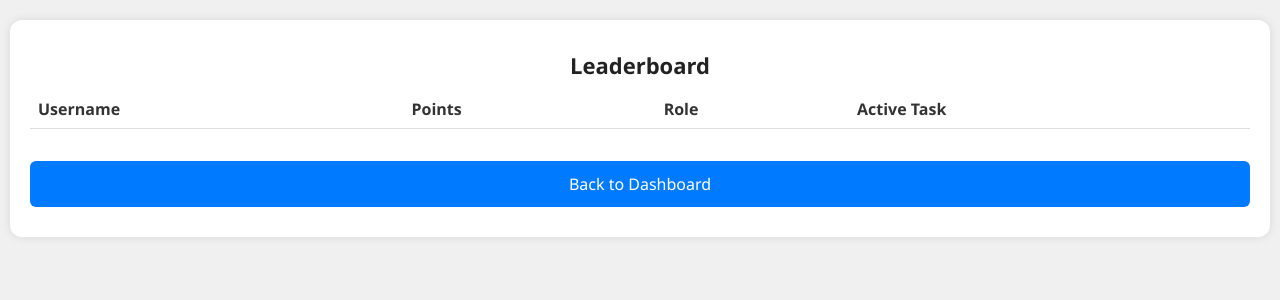
After one commit to Breakerchap/Chasedown, a Flask app: page /leaderboard in a window 1280 px wide. The commit adds this page. Shown: the top 300 px of the page. Run offline with Flask 3, Linux system fonts and the light colour scheme; data comes from the database, SQL or seed files in the repository; lists and menus that the app fills with data are empty.

Commit message:
Added leaderboard

```diff
--- a/app.py
+++ b/app.py
@@ -207,7 +207,6 @@ def choose_task(task_id):
 
 @app.route('/task')
 def task_page():
-
     user = User.query.get(session['user_id'])
     task_instance = TaskInstance.query.filter_by(user_id=user.id, completed=False).first()
     if user.role == 'hunter':
@@ -286,6 +285,25 @@ def map_page():
             })
 
     return render_template('map.html', others=coordinates)
+
+@app.route('/leaderboard')
+def leaderboard():
+    users = User.query.filter(User.username != 'admin').order_by(User.points.desc()).all()
+    leaderboard_data = []
+
+    for user in users:
+        # Find an unfinished task instance for this user
+        task_instance = TaskInstance.query.filter_by(user_id=user.id, completed=False).first()
+        task_name = task_instance.task.name if task_instance and task_instance.task else '—'
+
+        leaderboard_data.append({
+            'username': user.username,
+            'points': user.points,
+            'role': user.role,
+            'task': task_name
+        })
+
+    return render_template('leaderboard.html', leaderboard=leaderboard_data)
 
 @app.route('/gps_map')
 def gps_map():
--- a/static/style.css
+++ b/static/style.css
@@ -119,3 +119,8 @@ select:focus {
 	border-color: #007BFF;
 	outline: none;
 }
+
+table th, table td {
+	padding: 8px;
+	border-bottom: 1px solid #ddd;
+}
--- a/templates/admin.html
+++ b/templates/admin.html
@@ -115,6 +115,7 @@
             </tbody>
         </table>
         <a href="{{ url_for('map_page') }}" class="btn full-width">View Map</a>
+        <a href="{{ url_for('leaderboard') }}" class="btn full-width">View Leaderboard</a>
     <h3>Lock/Unlock All Players</h3>
         <form method="POST" action="{{ url_for('toggle_lock') }}">
             <button type="submit" name="action" value="lock" class="btn danger full-width">Lock All Players</button>
--- a/templates/dashboard.html
+++ b/templates/dashboard.html
@@ -17,6 +17,7 @@
 		{% endif %}
 
 		<a href="{{ url_for('map_page') }}" class="btn full-width">View Map</a>
+		<a href="{{ url_for('leaderboard') }}" class="btn full-width">View Leaderboard</a>
 
 		{% if user.role == 'hunter' %}
 			<form method="POST" action="{{ url_for('tip') }}" class="form">
@@ -30,9 +31,6 @@
 				<input type="submit" value="Tip Player" class="btn danger full-width">
 			</form>
 		{% endif %}
-		{% if timer_end %}
-			<p class="center"><strong>Game ends at:</strong> {{ timer_end }}</p>
-		{% endif %}
 	</div>
 </body>
 </html>
--- /dev/null
+++ b/templates/leaderboard.html
@@ -0,0 +1,35 @@
+<!DOCTYPE html>
+<html>
+<head>
+    <title>Leaderboard</title>
+    <meta name="viewport" content="width=device-width, initial-scale=1.0">
+    <link rel="stylesheet" href="{{ url_for('static', filename='style.css') }}">
+</head>
+<body>
+    <div class="container">
+        <h2 class="center">Leaderboard</h2>
+        <table style="width:100%; border-collapse: collapse;">
+            <thead>
+                <tr>
+                    <th style="text-align:left;">Username</th>
+                    <th style="text-align:left;">Points</th>
+                    <th style="text-align:left;">Role</th>
+                    <th style="text-align:left;">Active Task</th>
+                </tr>
+            </thead>
+            <tbody>
+                {% for player in leaderboard %}
+                <tr>
+                    <td>{{ player.username }}</td>
+                    <td>{{ player.points }}</td>
+                    <td>{{ player.role.title() }}</td>
+                    <td>{{ player.task }}</td>
+                </tr>
+                {% endfor %}
+            </tbody>
+        </table>
+        <br>
+        <a href="{{ url_for('home') }}" class="btn full-width">Back to Dashboard</a>
+    </div>
+</body>
+</html>
```
Also changed, not shown: templates/insight.html (deleted, +0 -66 lines).
